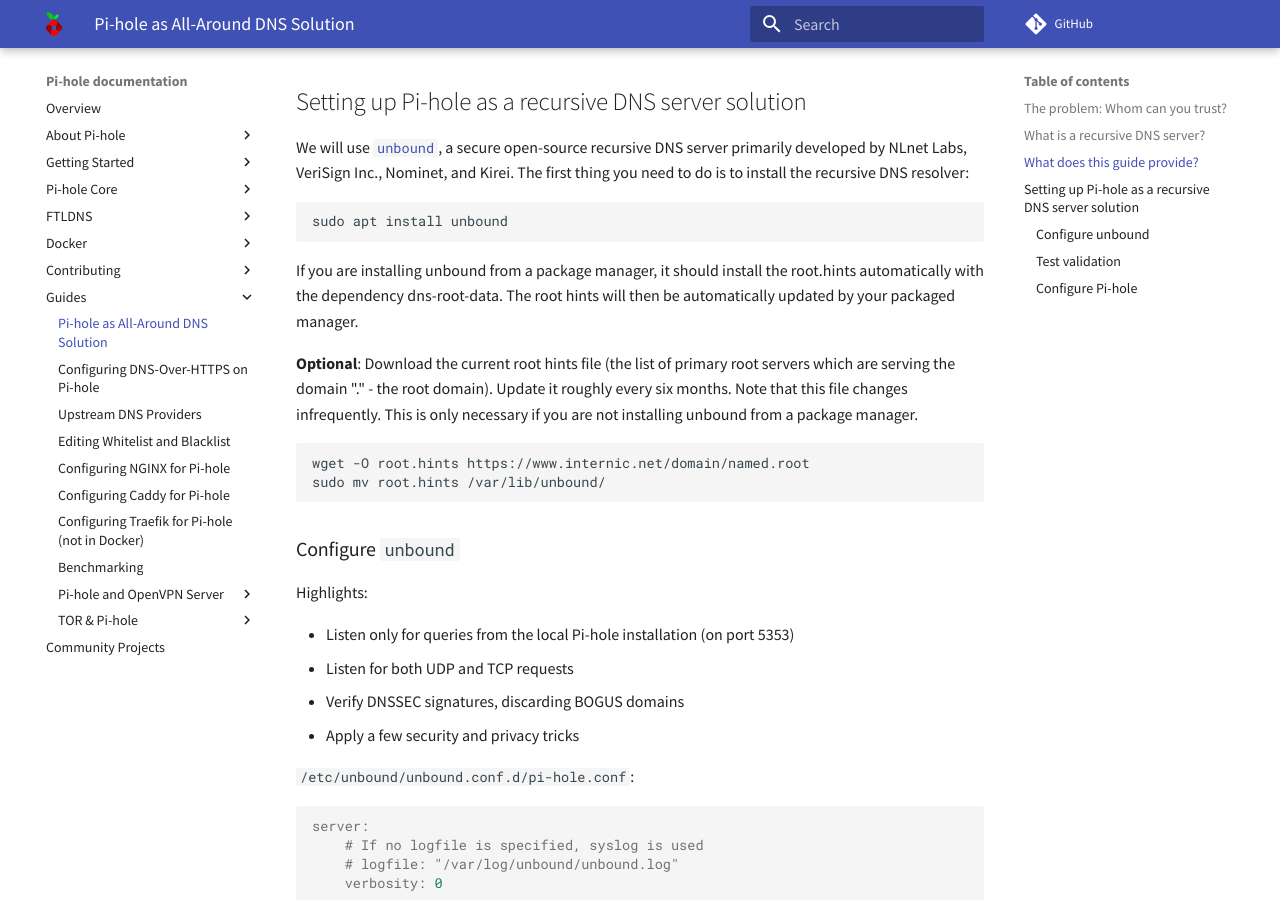
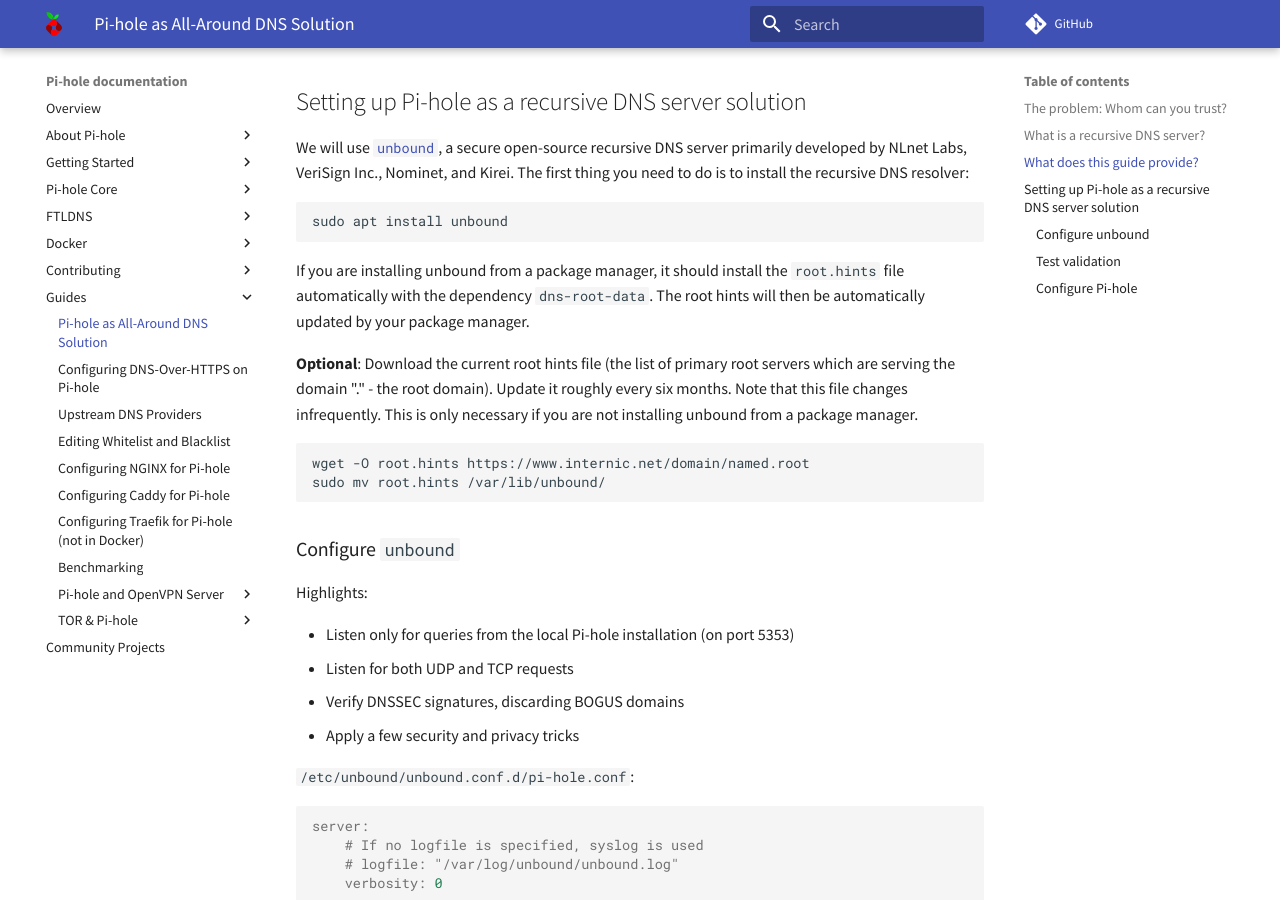
Before and after one commit to pi-hole/docs, an MkDocs documentation site: the page built from docs/guides/unbound.md, in a window 1280 px wide and 900 px high, scrolled down 2272 px. Built offline with MkDocs 1.6.1 and Material for MkDocs 9.7.7, drawn with Linux system fonts in a browser that asks for light colours; comment, search, counter and statistics services are not loaded.

Commit message:
Update docs/guides/unbound.md
Co-Authored-By: Adam Warner <me@adamwarner.co.uk>

````diff
--- a/docs/guides/unbound.md
+++ b/docs/guides/unbound.md
@@ -57,7 +57,7 @@
 sudo apt install unbound
 ```
 
-If you are installing unbound from a package manager, it should install the root.hints automatically with the dependency dns-root-data. The root hints will then be automatically updated by your packaged manager.
+If you are installing unbound from a package manager, it should install the `root.hints` file automatically with the dependency `dns-root-data`. The root hints will then be automatically updated by your package manager.
 
 **Optional**: Download the current root hints file (the list of primary root servers which are serving the domain "." - the root domain). Update it roughly every six months. Note that this file changes infrequently. This is only necessary if you are not installing unbound from a package manager.
 
````
